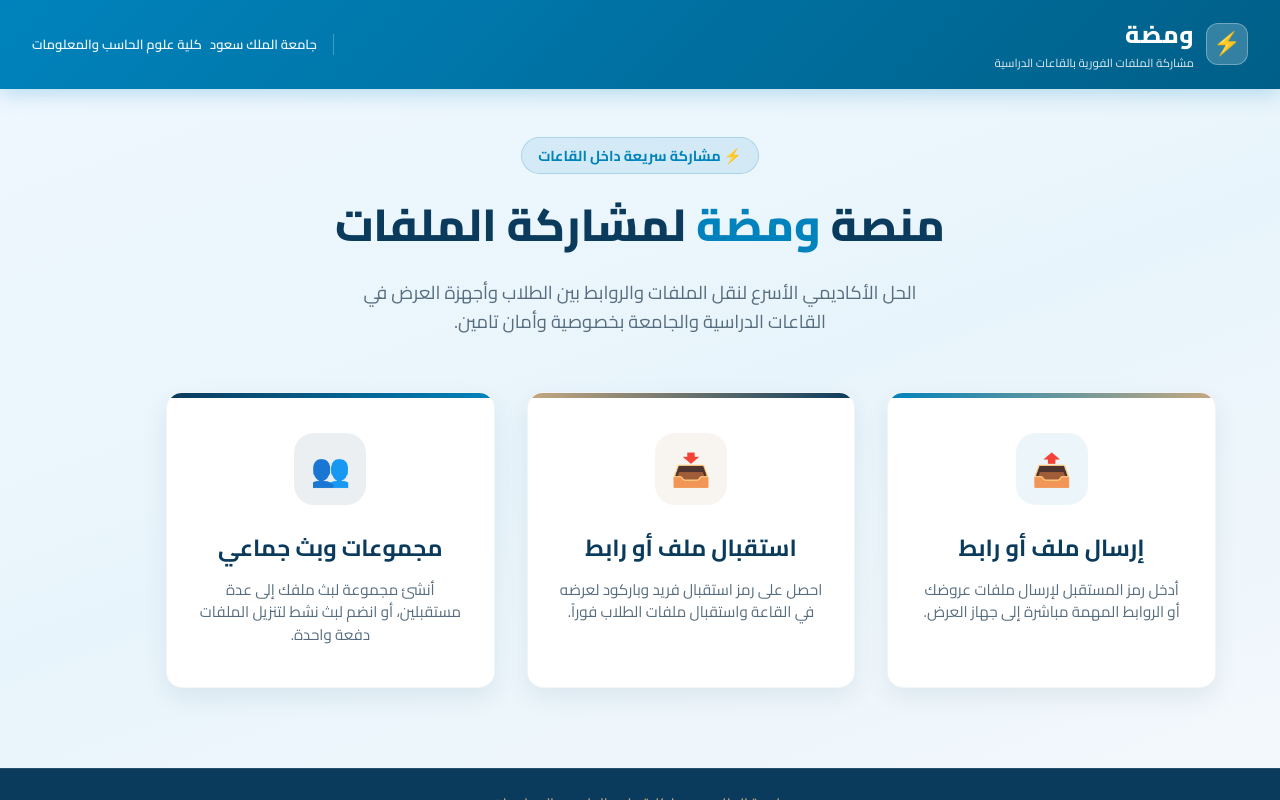
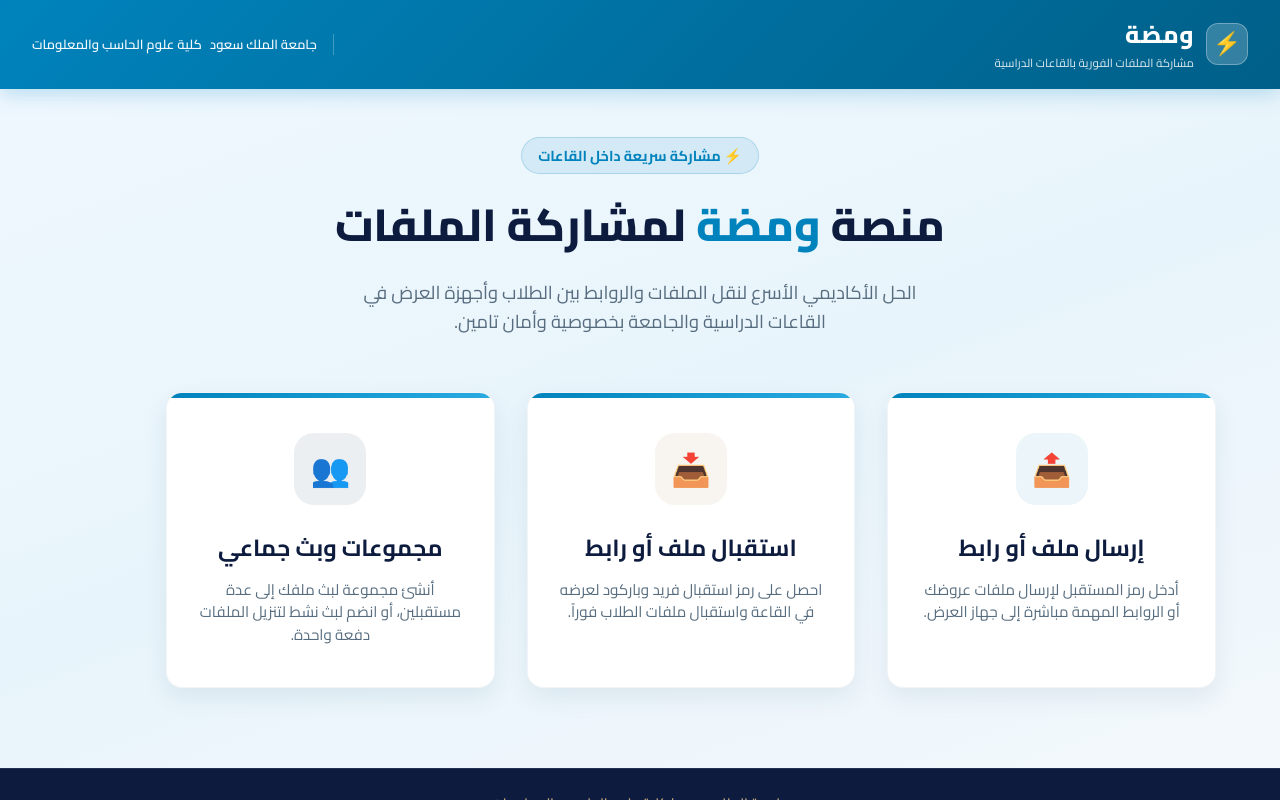
Before and after one commit to bido-dev/Wamdah, a Next.js app: page /app in a window 1280 px wide. Built offline with nearby package versions, Linux system fonts and the light colour scheme.

Commit message:
Update app panel styles to match landing page gradient and colors

```diff
--- a/src/app/globals.css
+++ b/src/app/globals.css
@@ -1,7 +1,9 @@
 :root {
   /* ألوان الهوية البصرية لجامعة الملك سعود - كلية الحاسب KSU CCIS */
-  --ksu-navy: #0b3b5c;
+  --ksu-navy: #0D1B3E;
   --ksu-blue: #0083BC;
+  --ksu-sky: #29ABE2;
+  --ksu-gradient: linear-gradient(135deg, var(--ksu-blue) 0%, var(--ksu-sky) 100%);
   --ksu-gold: #c5a880;
   --ksu-dark-gold: #b39266;
   --ksu-cream: #f9f8f3;
@@ -254,15 +256,15 @@
 }
 
 .mode-card.send-card::before {
-  background: linear-gradient(90deg, var(--ksu-blue), var(--ksu-gold));
+  background: var(--ksu-gradient);
 }
 
 .mode-card.receive-card::before {
-  background: linear-gradient(90deg, var(--ksu-gold), var(--ksu-navy));
+  background: var(--ksu-gradient);
 }
 
 .mode-card.group-card::before {
-  background: linear-gradient(90deg, var(--ksu-navy), var(--ksu-blue));
+  background: var(--ksu-gradient);
 }
 
 .mode-card:hover {
@@ -336,7 +338,7 @@
   left: 0;
   right: 0;
   height: 4px;
-  background: linear-gradient(90deg, var(--ksu-blue), #29ABE2);
+  background: var(--ksu-gradient);
 }
 
 .back-button {
@@ -372,7 +374,7 @@
 .panel-header-icon {
   width: 64px;
   height: 64px;
-  background: linear-gradient(135deg, var(--ksu-blue), #29ABE2);
+  background: var(--ksu-gradient);
   border-radius: 18px;
   display: flex;
   align-items: center;
@@ -385,9 +387,9 @@
 .panel-title {
   font-size: 1.7rem;
   font-weight: 800;
-  color: #0b3b5c;
+  color: var(--ksu-navy);
   margin-bottom: 0.4rem;
-  background: linear-gradient(135deg, var(--ksu-blue), #005f88);
+  background: var(--ksu-gradient);
   -webkit-background-clip: text;
   -webkit-text-fill-color: transparent;
 }
@@ -490,7 +492,7 @@
 }
 
 .tab-btn.active {
-  background: linear-gradient(135deg, var(--ksu-blue), #29ABE2);
+  background: var(--ksu-gradient);
   color: white;
   box-shadow: 0 4px 12px rgba(0, 131, 188, 0.3);
 }
@@ -538,13 +540,13 @@
 }
 
 .btn-primary {
-  background: linear-gradient(135deg, var(--ksu-blue) 0%, #005f88 100%);
+  background: var(--ksu-gradient);
   color: white;
   box-shadow: 0 6px 20px rgba(0, 131, 188, 0.35);
 }
 
 .btn-primary:hover:not(:disabled) {
-  background: linear-gradient(135deg, #0096d4 0%, #0072a4 100%);
+  background: linear-gradient(135deg, #0083BC 0%, #1c9ad1 100%);
   transform: translateY(-2px);
   box-shadow: 0 10px 28px rgba(0, 131, 188, 0.45);
 }
```
